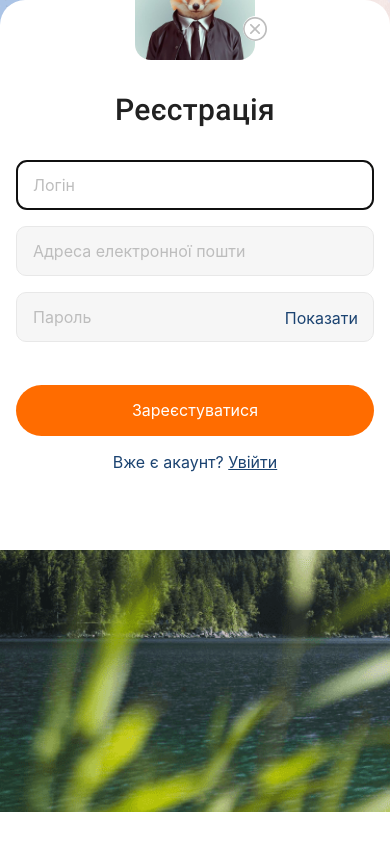
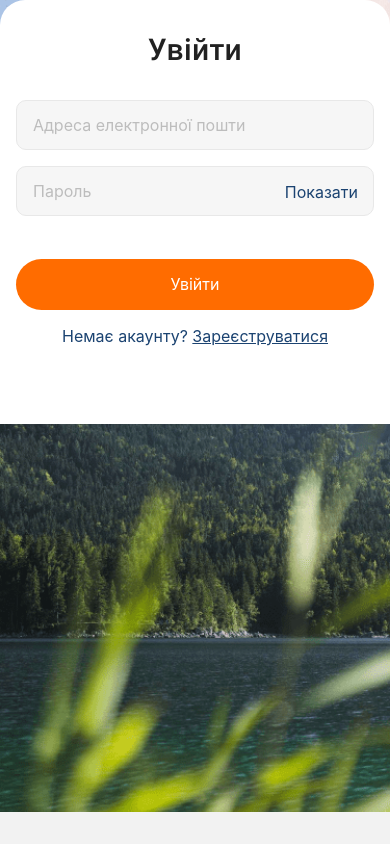
Before and after one commit to IraMira333/AwesomeProject, a React Native app: screen / in a window 390 px wide. Built offline with nearby package versions, Linux system fonts and the light colour scheme.

Commit message:
Update App.js

```diff
--- a/App.js
+++ b/App.js
@@ -1,20 +1,24 @@
+import "react-native-gesture-handler";
+
 // import { StatusBar } from "expo-status-bar";
 
 import { useCallback } from "react";
 import { useFonts } from "expo-font";
-
 import * as SplashScreen from "expo-splash-screen";
-
+import { NavigationContainer } from "@react-navigation/native";
+import { createStackNavigator } from "@react-navigation/stack";
 import { StyleSheet, Text, View } from "react-native";
 import RegistrationScreen from "./src/Screens/RegistrationScreen";
 import LoginScreen from "./src/Screens/LoginScreen";
+
+const MainStack = createStackNavigator();
 
 export default function App() {
   const [fontsLoaded] = useFonts({
     "Roboto-Medium": require("./src/assets/fonts/Roboto-Medium.ttf"),
     "Roboto-Regular": require("./src/assets/fonts/Roboto-Regular.ttf"),
   });
-  const onLayoutRootView = useCallback(async () => {
+  useCallback(async () => {
     if (fontsLoaded) {
       await SplashScreen.hideAsync();
     }
@@ -24,10 +28,22 @@ export default function App() {
   }
 
   return (
-    <View onLayout={onLayoutRootView}>
-      <RegistrationScreen />
-      {/* <LoginScreen /> */}
-    </View>
+    <NavigationContainer>
+      {/* <View onLayout={onLayoutRootView}> */}
+      <MainStack.Navigator initialRouteName="Login">
+        <MainStack.Screen
+          name="Registration"
+          component={RegistrationScreen}
+          options={{ headerShown: false }}
+        />
+        <MainStack.Screen
+          name="Login"
+          component={LoginScreen}
+          options={{ headerShown: false }}
+        />
+      </MainStack.Navigator>
+      {/* </View> */}
+    </NavigationContainer>
   );
 }
 
```
